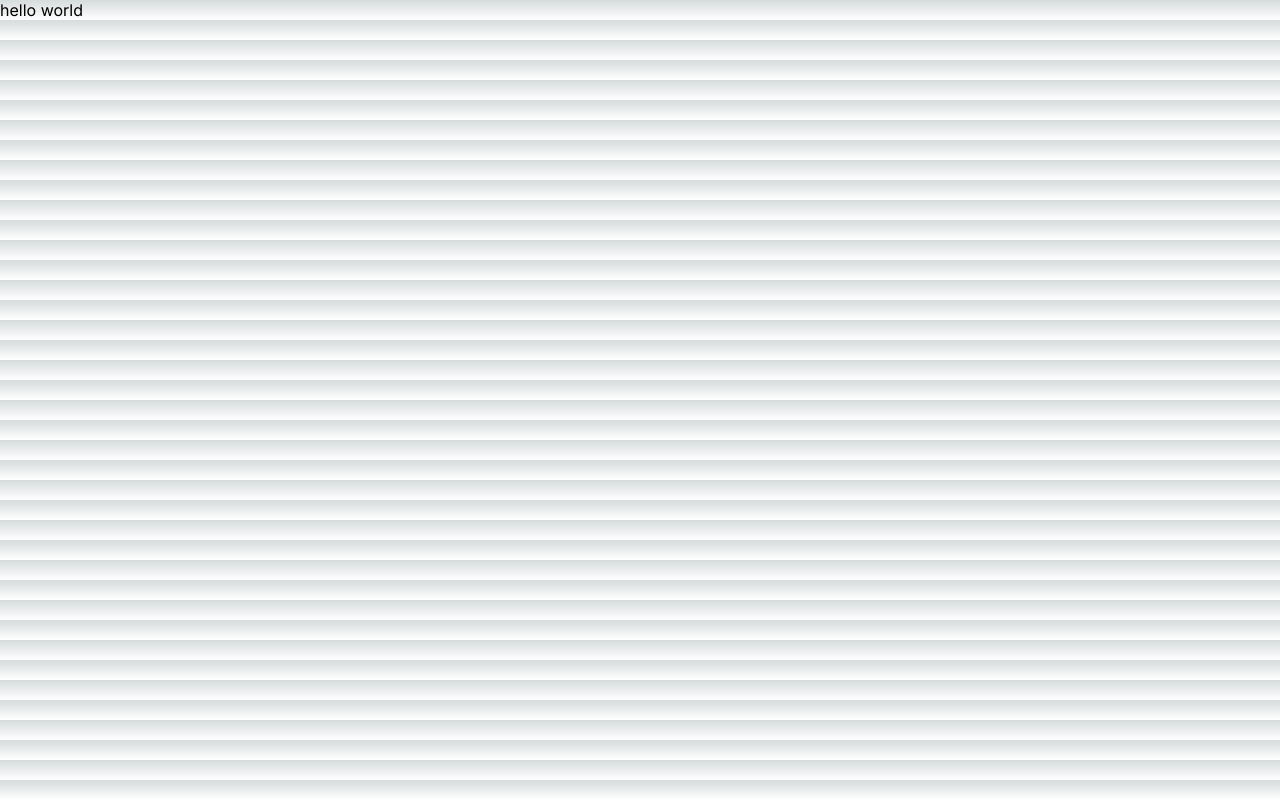
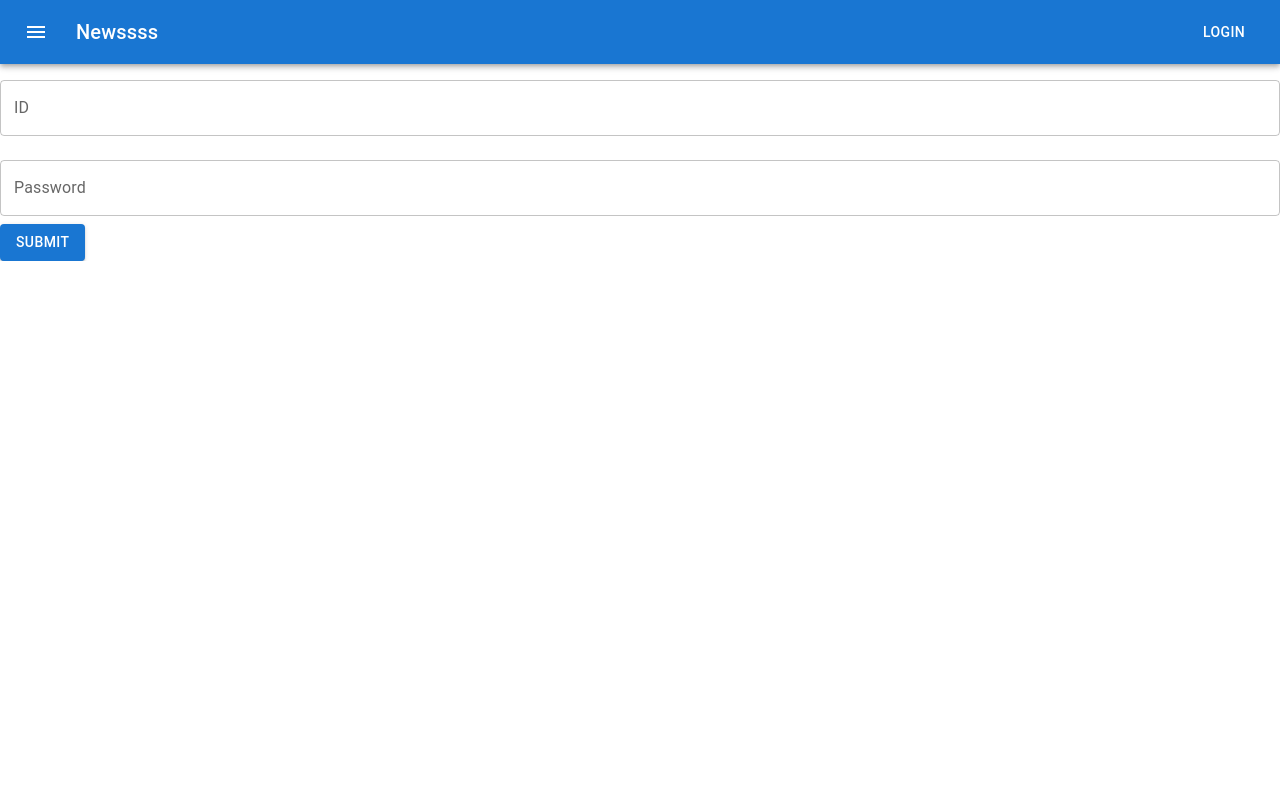
Before and after one commit to Lajancia/nextjs-trello, a Next.js app: page /login in a window 1280 px wide. Built offline with nearby package versions, Linux system fonts and the light colour scheme.

Commit message:
feat:login 컴포넌트 추가

```diff
--- a/src/app/globals.css
+++ b/src/app/globals.css
@@ -1,78 +1,3 @@
-:root {
-  --max-width: 1100px;
-  --border-radius: 12px;
-  --font-mono: ui-monospace, Menlo, Monaco, "Cascadia Mono", "Segoe UI Mono",
-    "Roboto Mono", "Oxygen Mono", "Ubuntu Monospace", "Source Code Pro",
-    "Fira Mono", "Droid Sans Mono", "Courier New", monospace;
-
-  --foreground-rgb: 0, 0, 0;
-  --background-start-rgb: 214, 219, 220;
-  --background-end-rgb: 255, 255, 255;
-
-  --primary-glow: conic-gradient(
-    from 180deg at 50% 50%,
-    #16abff33 0deg,
-    #0885ff33 55deg,
-    #54d6ff33 120deg,
-    #0071ff33 160deg,
-    transparent 360deg
-  );
-  --secondary-glow: radial-gradient(
-    rgba(255, 255, 255, 1),
-    rgba(255, 255, 255, 0)
-  );
-
-  --tile-start-rgb: 239, 245, 249;
-  --tile-end-rgb: 228, 232, 233;
-  --tile-border: conic-gradient(
-    #00000080,
-    #00000040,
-    #00000030,
-    #00000020,
-    #00000010,
-    #00000010,
-    #00000080
-  );
-
-  --callout-rgb: 238, 240, 241;
-  --callout-border-rgb: 172, 175, 176;
-  --card-rgb: 180, 185, 188;
-  --card-border-rgb: 131, 134, 135;
-}
-
-@media (prefers-color-scheme: dark) {
-  :root {
-    --foreground-rgb: 255, 255, 255;
-    --background-start-rgb: 0, 0, 0;
-    --background-end-rgb: 0, 0, 0;
-
-    --primary-glow: radial-gradient(rgba(1, 65, 255, 0.4), rgba(1, 65, 255, 0));
-    --secondary-glow: linear-gradient(
-      to bottom right,
-      rgba(1, 65, 255, 0),
-      rgba(1, 65, 255, 0),
-      rgba(1, 65, 255, 0.3)
-    );
-
-    --tile-start-rgb: 2, 13, 46;
-    --tile-end-rgb: 2, 5, 19;
-    --tile-border: conic-gradient(
-      #ffffff80,
-      #ffffff40,
-      #ffffff30,
-      #ffffff20,
-      #ffffff10,
-      #ffffff10,
-      #ffffff80
-    );
-
-    --callout-rgb: 20, 20, 20;
-    --callout-border-rgb: 108, 108, 108;
-    --card-rgb: 100, 100, 100;
-    --card-border-rgb: 200, 200, 200;
-  }
-}
-
 * {
   box-sizing: border-box;
   padding: 0;
@@ -85,23 +10,7 @@ body {
   overflow-x: hidden;
 }
 
-body {
-  color: rgb(var(--foreground-rgb));
-  background: linear-gradient(
-      to bottom,
-      transparent,
-      rgb(var(--background-end-rgb))
-    )
-    rgb(var(--background-start-rgb));
-}
-
 a {
   color: inherit;
   text-decoration: none;
 }
-
-@media (prefers-color-scheme: dark) {
-  html {
-    color-scheme: dark;
-  }
-}
--- a/src/app/layout.tsx
+++ b/src/app/layout.tsx
@@ -1,13 +1,14 @@
-'use client';
+"use client";
 
-import { useEffect } from 'react';
-import { Metadata } from 'next';
-import { Inter } from 'next/font/google';
-import './globals.css';
-import { setupWorker } from 'msw';
-import { handlers } from '@/mocks/handlers';
+import { useEffect } from "react";
+import { Metadata } from "next";
+import { Inter } from "next/font/google";
+import "./globals.css";
+import { setupWorker } from "msw";
+import { handlers } from "@/mocks/handlers";
+import Header from "@/components/Header";
 
-const inter = Inter({ subsets: ['latin'] });
+const inter = Inter({ subsets: ["latin"] });
 
 // export const metadata: Metadata = {
 // 	title: 'Create Next App',
@@ -17,14 +18,17 @@ const inter = Inter({ subsets: ['latin'] });
 const RootLayout = ({ children }: { children: React.ReactNode }) => {
   // msw mocking
   useEffect(() => {
-		if (typeof window !== 'undefined') {
+    if (typeof window !== "undefined") {
       const worker = setupWorker(...handlers);
       worker.start();
     }
   }, []);
   return (
     <html lang="en">
-			<body className={inter.className}>{children}</body>
+      <body className={inter.className}>
+        <Header />
+        <div>{children}</div>
+      </body>
     </html>
   );
 };
--- a/src/app/login/page.tsx
+++ b/src/app/login/page.tsx
@@ -1,5 +1,66 @@
+"use client";
+
+import { useEffect } from "react";
+import { useForm, SubmitHandler } from "react-hook-form"; // 폼 생성을 위한 import
+import { TextField, Button } from "@mui/material"; // MUI 라이브러리
+
+// Form에 입력된 데이터를 받을 Inputs 인터페이스 지정
+interface Inputs {
+  id: string;
+  password: string;
+}
+
 const Login = () => {
-	return 'hello world';
+  const {
+    register,
+    handleSubmit,
+    watch,
+    formState: { errors },
+  } = useForm<Inputs>();
+
+  const onSubmit: SubmitHandler<Inputs> = (data) => {
+    console.log("login proceed", data);
+  };
+
+  const watchID = watch("id");
+
+  useEffect(() => {
+    console.log(watchID); // watch를 통해 "example"에 데이터가 전달되는지 체크
+  }, [watchID]);
+
+  return (
+    /* "handleSubmit"이 onSubmit 동작 되기 전에 inputs을 식별 */
+    <form onSubmit={handleSubmit(onSubmit)}>
+      {/* "register" 함수로 example 변수에 데이터 저장
+          MUI 텍스트필드 사용
+      */}
+      <TextField
+        defaultValue=""
+        {...register("id")}
+        variant="outlined"
+        label="ID"
+        fullWidth
+        margin="normal"
+      />
+
+      {/* 추가적인 제약조건 지정 (반드시 데이터를 입력해야 하는 폼) */}
+      <TextField
+        {...register("password", { required: true })}
+        variant="outlined"
+        label="Password"
+        type="password"
+        fullWidth
+        margin="normal"
+        error={Boolean(errors.password)}
+        helperText={errors.password && "This field is required"}
+      />
+
+      {/* MUI 버튼 사용 */}
+      <Button type="submit" variant="contained" color="primary">
+        SUBMIT
+      </Button>
+    </form>
+  );
 };
 
 export default Login;
--- a/src/components/Header/index.tsx
+++ b/src/components/Header/index.tsx
@@ -1,3 +1,4 @@
+import Link from "next/link";
 import {
   AppBar,
   Box,
@@ -5,8 +6,8 @@ import {
   Typography,
   Button,
   IconButton,
-} from '@mui/material';
-import MenuIcon from '@mui/icons-material/Menu';
+} from "@mui/material";
+import MenuIcon from "@mui/icons-material/Menu";
 
 const Header = () => {
   return (
@@ -23,9 +24,11 @@ const Header = () => {
             <MenuIcon />
           </IconButton>
           <Typography variant="h6" component="div" sx={{ flexGrow: 1 }}>
-						News
+            Newssss
           </Typography>
-					<Button color="inherit">Login</Button>
+          <Button color="inherit">
+            <Link href="/login">Login</Link>
+          </Button>
         </Toolbar>
       </AppBar>
     </Box>
```
Also changed, not shown: .eslintrc.json, package.json (indentation only), 2 other files (tests, documents, lock files or other folders). Lines whose indentation alone changed are shown as unchanged.
